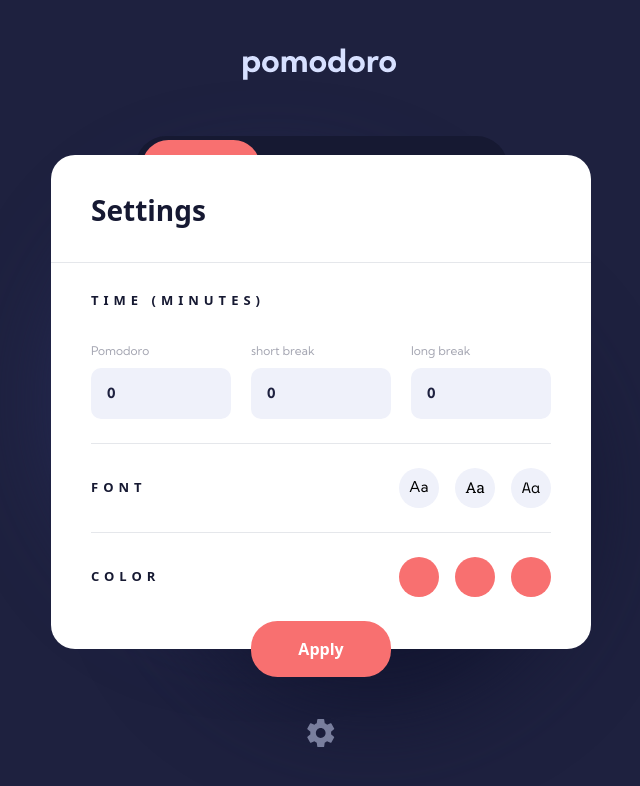
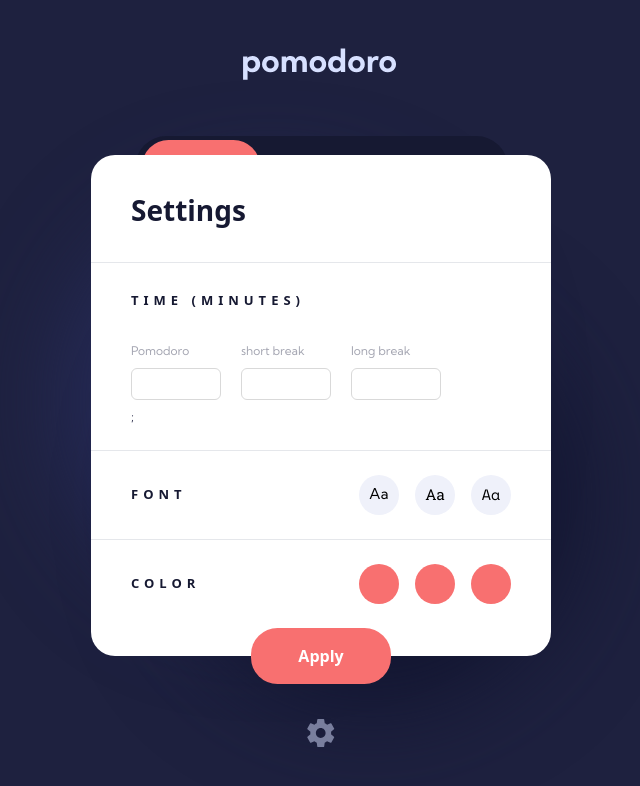
Before and after one commit to anritsetskhla10/Pomodoro-App, a React (Vite) app: page / in a window 1280 px wide. Both pictures are taken after a click on the picture 640 px from the left and 733 px from the top of the page. Shown: the top 786 px of the page, without its empty margins (319-959 px from the left). Built offline with nearby package versions, Linux system fonts and the light colour scheme.

Commit message:
change input component

```diff
--- a/package.json
+++ b/package.json
@@ -10,11 +10,15 @@
     "preview": "vite preview"
   },
   "dependencies": {
+    "antd": "^5.23.1",
     "caniuse-lite": "^1.0.30001692",
+    "install": "^0.13.0",
+    "npm": "^11.0.0",
     "react": "^18.3.1",
     "react-dom": "^18.3.1"
   },
   "devDependencies": {
+    "@types/antd": "^1.0.4",
     "@types/react": "^18.3.3",
     "@types/react-dom": "^18.3.0",
     "@typescript-eslint/eslint-plugin": "^7.15.0",
--- a/src/App.tsx
+++ b/src/App.tsx
@@ -1,5 +1,6 @@
 import { useState, useEffect } from 'react';
 import Settings from './components/Settings';
+import { modeButtons } from './constants/constant';
 
 function App() {
   const [isPaused, setIsPaused] = useState(true);
@@ -64,15 +65,15 @@ function App() {
         <img src="/images/logo.svg" alt="logo" />
       </div>
       <div className="w-[373px] h-[63px] mb-[47px] px-[7px] py-[8px] rounded-[31.5px] bg-[#161932] flex items-center justify-between z-20">
-        <button className="btn" onClick={() => handleModeChange('pomodoro')}>
-          Pomodoro
-        </button>
-        <button className="btnDef" onClick={() => handleModeChange('shortBreak')}>
-          Short Break
-        </button>
-        <button className="btnDef mr-[25px]" onClick={() => handleModeChange('longBreak')}>
-          Long Break
-        </button>
+        {modeButtons.map(({ mode, text }) => (
+          <button
+            key={mode}
+            className={currentMode === mode ? 'btn' : 'btnDef'}
+            onClick={() => handleModeChange(mode)}
+          >
+            {text}
+          </button>
+        ))}
       </div>
       <div className="oval mb-[63px]">
         <div className="oval2">
--- a/src/components/Input.tsx
+++ b/src/components/Input.tsx
@@ -1,13 +1,17 @@
-function Input({ onChange }: { onChange?: (event: React.ChangeEvent<HTMLInputElement>) => void }) {
-  return (
-    <input
-      type="number"
-      className="w-[140px] rounded-[10px] bg-[#eff1fa] py-[15px] px-4 text-[14px] font-bold text-textColors-darkGray
-      placeholder:text-[14px] placeholder:font-bold placeholder:text-[#1e213f]"
-      placeholder="0"
-      onChange={onChange}
-    />
-  );
-}
+import { InputNumber } from 'antd';
+import '../index.css';
+
+type InputProps = {
+  onChange: (value: number | null) => void;
+};
+
+const Input = ({ onChange }: InputProps) => (
+  <InputNumber
+    min={0}
+    onChange={onChange}
+    changeOnWheel
+    className="custom-input-number"
+  />
+);
 
 export default Input;
--- a/src/components/Settings.tsx
+++ b/src/components/Settings.tsx
@@ -10,16 +10,16 @@ type SettingsProps = {
 
 function Settings({ setShortBreak, setLongBreak, setPomodoro }: SettingsProps) {
 
-  const handlePomodoroChange = (event: React.ChangeEvent<HTMLInputElement>) => {
-    setPomodoro(Number(event.target.value));
+  const handlePomodoroChange = (value: number | null) => {
+    if (value !== null) setPomodoro(value * 60);
   };
 
-  const handleShortBreakChange = (event: React.ChangeEvent<HTMLInputElement>) => {
-    setShortBreak(Number(event.target.value));
+  const handleShortBreakChange = (value: number | null) => {
+    if (value !== null) setShortBreak(value * 60);
   };
 
-  const handleLongBreakChange = (event: React.ChangeEvent<HTMLInputElement>) => {
-    setLongBreak(Number(event.target.value));
+  const handleLongBreakChange = (value: number | null) => {
+    if (value !== null) setLongBreak(value * 60);
   };
 
   return (
@@ -30,7 +30,7 @@ function Settings({ setShortBreak, setLongBreak, setPomodoro }: SettingsProps) {
         <div className="flex gap-5 px-10 mb-6">
           <Label>
               <span className="opacity-40">Pomodoro</span>
-              <Input onChange={handlePomodoroChange}></Input>
+              <Input onChange={handlePomodoroChange} />;
           </Label>
           <Label>
               <span className="opacity-40">short break</span>
--- a/src/constants/constant.ts
+++ b/src/constants/constant.ts
@@ -0,0 +1,10 @@
+
+export const modeButtons: { mode: 'pomodoro' | 'shortBreak' | 'longBreak'; text: string }[] = [
+
+    { mode: 'pomodoro', text: 'Pomodoro' },
+
+    { mode: 'shortBreak', text: 'Short Break' },
+
+    { mode: 'longBreak', text: 'Long Break' },
+
+  ];
--- a/src/index.css
+++ b/src/index.css
@@ -1,8 +1,8 @@
-/* src/index.css */
 @tailwind base;
 @tailwind components;
 @tailwind utilities;
 
+/* Custom Reset */
 * {
   @apply m-0 p-0 box-border list-none no-underline;
 }
@@ -11,40 +11,66 @@ body {
   @apply w-[100vw] h-[100vh] bg-backgrounds-bg-color;
 }
 
+/* Tailwind Utilities */
 @layer components {
-
-  .fontMain{
-    @apply font-kumbh text-[100px] font-bold
-    text-textColors-gray tracking-[-5px] whitespace-nowrap;
+  .fontMain {
+    @apply font-kumbh text-[100px] font-bold text-textColors-gray tracking-[-5px] whitespace-nowrap;
   }
 
   .btnDef {
-    @apply font-kumbh text-[14px] font-bold text-textColors-gray opacity-40 whitespace-nowrap;
+    @apply font-kumbh text-[14px] font-bold text-textColors-gray opacity-40 whitespace-nowrap px-[25px];
   }
 
   .btn {
-    @apply bg-modeColors-color1 pt-[19px] pb-[15px]
-    px-[25px] rounded-[26.5px] font-kumbh text-[14px]
-    font-bold text-textColors-darkGray whitespace-nowrap;
+    @apply bg-modeColors-color1 pt-[19px] pb-[15px] px-[25px] rounded-[26.5px] font-kumbh text-[14px] font-bold text-textColors-darkGray whitespace-nowrap;
   }
 
-  .center{
+  .center {
     @apply flex flex-col items-center justify-center;
   }
 
   .oval {
-    @apply w-[410px] h-[410px] p-[22px] rounded-[50%] shadow-shadow bg-backgrounds-ovalGradient bg-no-repeat ;
-  }
-  .oval2{
-    @apply w-[366px] h-[366px] p-[13.5px] rounded-[50%] bg-backgrounds-oval-bg ;
+    @apply w-[410px] h-[410px] p-[22px] rounded-[50%] shadow-shadow bg-backgrounds-ovalGradient bg-no-repeat;
   }
 
-  .circle{
-    @apply w-[339px] h-[339px]  rounded-[50%]
+  .oval2 {
+    @apply w-[366px] h-[366px] p-[13.5px] rounded-[50%] bg-backgrounds-oval-bg;
   }
 
-  .FontBtnDef{
+  .circle {
+    @apply w-[339px] h-[339px] rounded-[50%];
+  }
+
+  .FontBtnDef {
     @apply w-10 h-10 rounded-[50%] bg-[#eff1fa] text-[15px] font-normal focus:bg-black focus:text-white;
   }
 
+  /* Ensure InputNumber handlers are always visible */
+  .ant-input-number-handler-wrap {
+    opacity: 1 !important;
+  }
+
+  .ant-input-number-handler {
+    display: flex !important;
+    align-items: center;
+    justify-content: center;
+  }
+
+  .ant-input-number-handler-up,
+  .ant-input-number-handler-down {
+    height: 50%;
+    display: flex;
+    align-items: center;
+    justify-content: center;
+    background: #f5f5f5;
+    cursor: pointer;
+  }
+
+  .ant-input-number-handler:hover {
+    background: #d9d9d9;
+  }
+
+  .ant-input-number:hover .ant-input-number-handler-wrap {
+    opacity: 1;
+  }
 }
```
Also changed, not shown: 1 other file (tests, documents, lock files or other folders).
